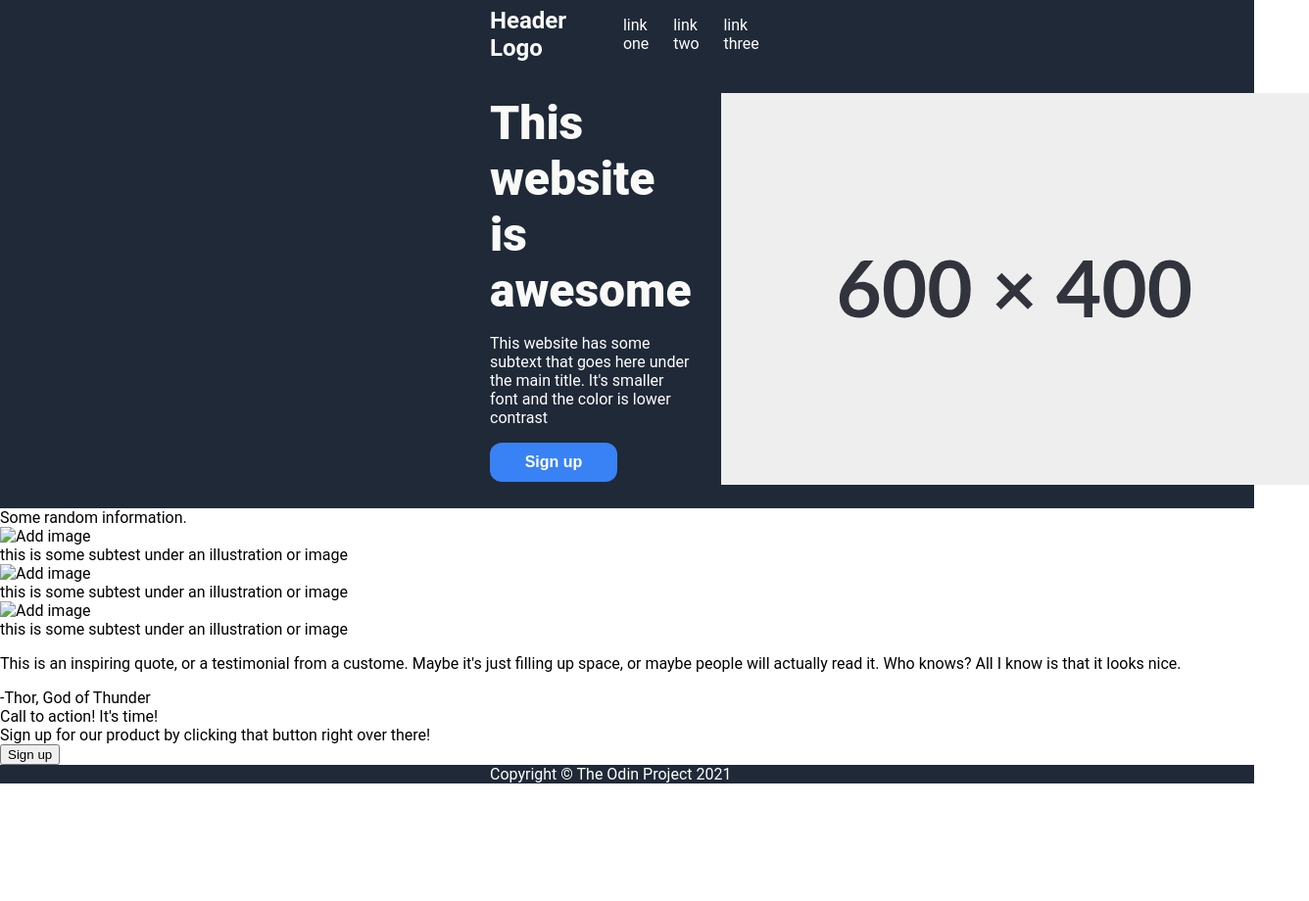
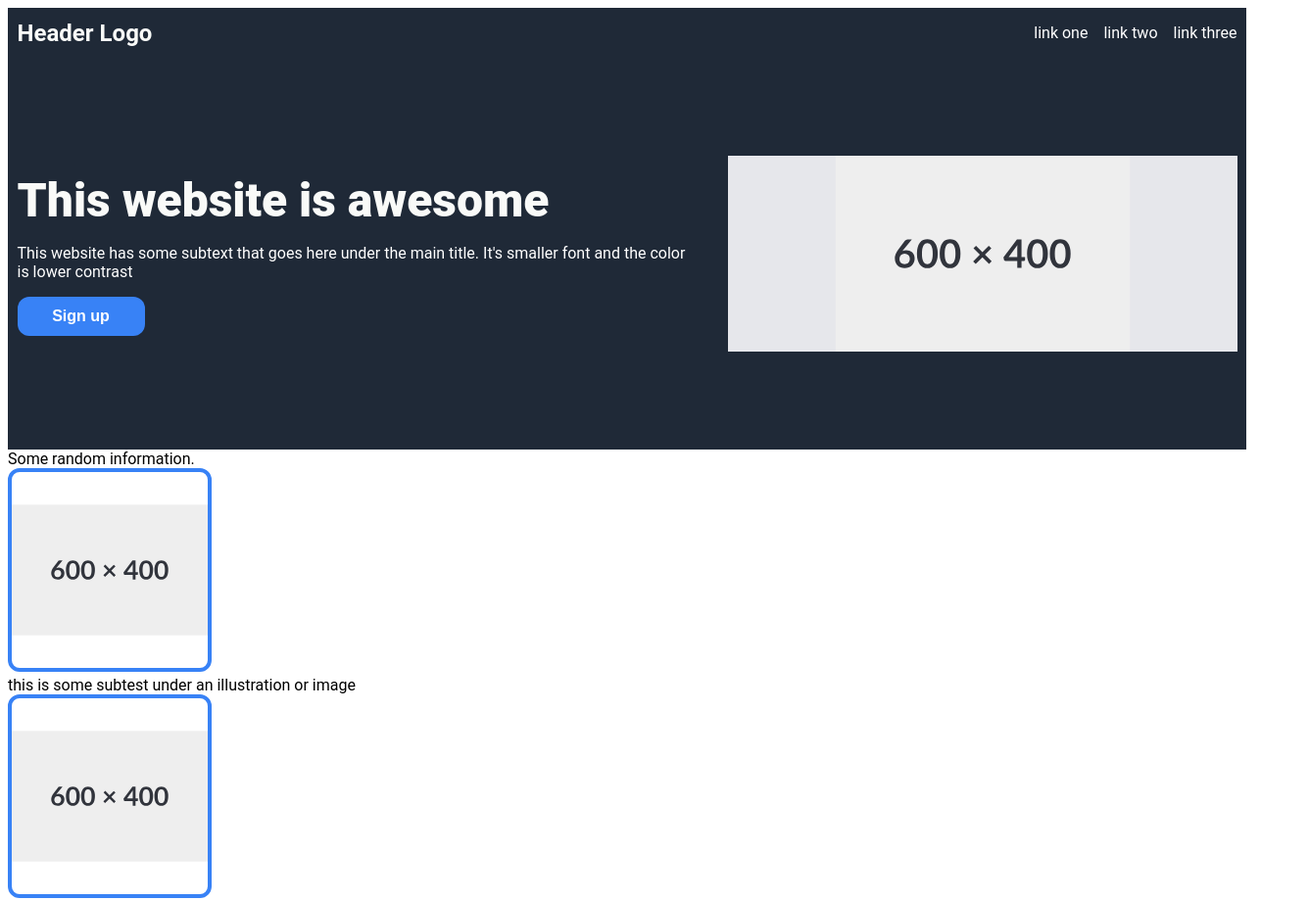
Before and after one commit to kikisam-22/TOP---Landing-Page, a plain HTML site: page index.html in a window 1280 px wide. Shown: the top 920 px of the page at 98% size, 1336 px wide, since content can reach past the window. Before the commit the page ends 800 px from the top, so only its background shows below. Drawn offline with Linux system fonts and the light colour scheme.

Commit message:
Modifying HTML and CSS document to correctly match page design example. Starting to work on information section design.

```diff
--- a/index.html
+++ b/index.html
@@ -6,6 +6,7 @@
     <link rel="stylesheet" href="./style.css"/>
 </head>
 <body>
+    <div class="top-page">
         <div class="header">
             <div class="logo">Header Logo</div>
             <ul>
@@ -22,13 +23,14 @@
             </div>
             <img src="./images/placeholder.svg" alt="Add image"/>
         </div>
+    </div>
     <div class="information">
         <div>Some random information.</div>
-        <img src="./images/" alt="Add image"/>
+        <img src="./images/placeholder.svg" alt="Add image"/>
         <div class="img-info">this is some subtest under an illustration or image</div>
-        <img src="./images/" alt="Add image"/>
+        <img src="./images/placeholder.svg" alt="Add image"/>
         <div class="img-info">this is some subtest under an illustration or image</div>
-        <img src="./images/" alt="Add image"/>
+        <img src="./images/placeholder.svg" alt="Add image"/>
         <div class="img-info">this is some subtest under an illustration or image</div>
     </div>
     <div class="quote">
--- a/style.css
+++ b/style.css
@@ -3,19 +3,27 @@ body{
     font-family: "Roboto", sans-serif, "Times New Roman", Verdana;
     display : flex;
     flex-direction: column;
-    margin: 0;
 }
 
-.header, .hero, .footer{
+
+.top-page{
     background-color: #1F2937;
     color : #ffffff;
-    padding: 0 500px;
     display: flex;
+    flex-direction: column;
+    flex-wrap: wrap;
+    padding-bottom : 50px;
 }
 
 .header{
+    display: flex;
+    align-items: center;
     justify-content: space-between;
-    align-items: center;
+    padding-bottom : 50px;
+    margin-left: auto;
+    margin-right: auto;
+    width: 1245px;
+    flex-wrap: wrap;
 }
 
 .logo{
@@ -27,19 +35,23 @@ body{
 ul{
     display: flex;
     list-style-type: none;
-    gap : 16px;
+    gap: 16px;
 }
 
 a{
     text-decoration: none;
-    color : #ffffff
+    color : #ffffff;
+    flex-wrap : wrap;
 }
 
 .hero{
-    flex: 1;
-    justify-content: space-between;
+    display: flex;
     align-items: center;
+    justify-content: space-around;
     gap : 30px;
+    margin-left: auto ;
+    margin-right: auto;
+    width: 1245px;
 }
 
 .left-element{
@@ -48,6 +60,15 @@ a{
     flex-direction: column;
     flex-wrap: wrap;
     gap: 16px;
+    height: 300px;
+}
+
+.hero img{
+    background-color: #E6E7EB;
+    border: 2px black;
+    display: flex;
+    width: 600px;
+    height: 200px;
 }
 
 .main-text{
@@ -78,3 +99,10 @@ a{
     color : #ffffff;
     font-weight: bold;
 }
+
+.information img{
+    height: 200px;
+    width: 200px;
+    border-radius: 12px;
+    border: 4px solid #3882F6
+}
```
Lines whose indentation alone changed are shown as unchanged.
